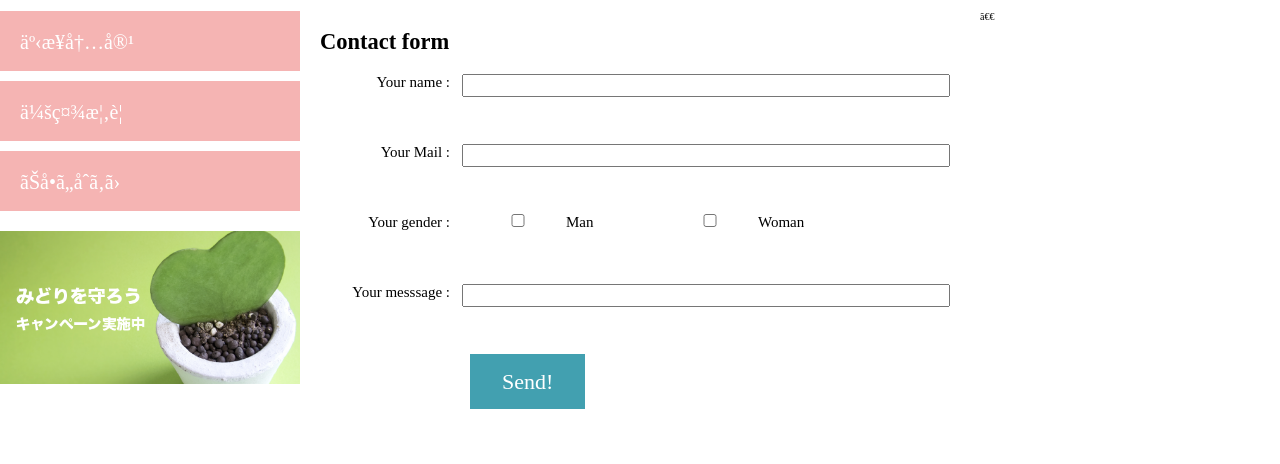
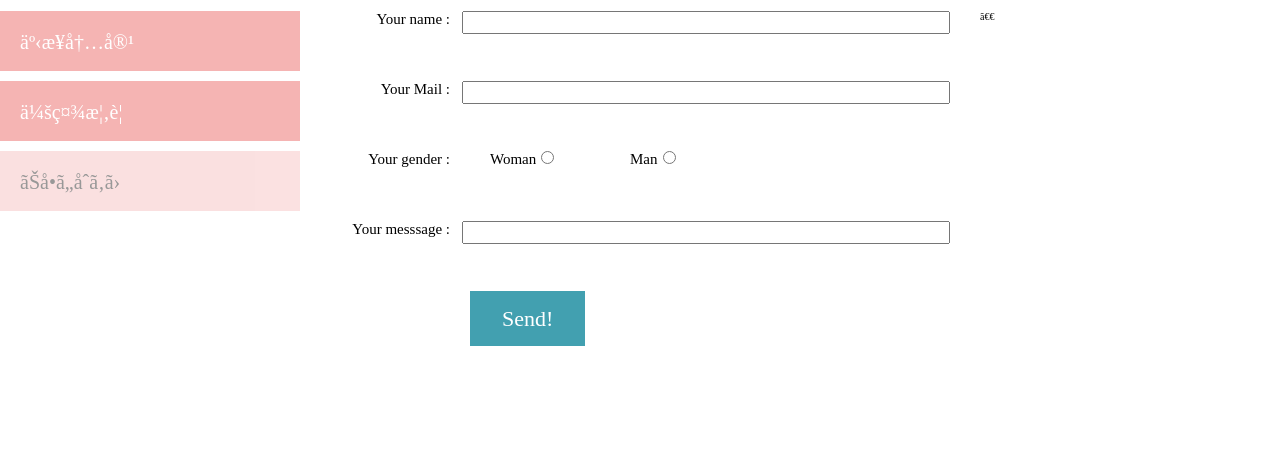
Before and after one commit to pacha2363/diveTaks01, a plain HTML site: page contact.html in a window 1280 px wide. Shown: the part 1012-1476 px from the top of the page. Drawn offline with nearby package versions, Linux system fonts and the light colour scheme.

Commit message:
update commit

```diff
--- a/contact.html
+++ b/contact.html
@@ -28,17 +28,11 @@
           <ul>
             <li><a href="business.html">事業内容</a></li>
             <li><a href="company.html">会社概要</a></li>
-            <li><a href="contact.html">お問い合わせ</a></li>
+            <li class="active"><a href="contact.html">お問い合わせ</a></li>
           </ul>
         </nav> <!-- この行まで追記 -->
-        <p class="banner"> <!-- この行から追記 -->
-          <a href="#">
-            <img src="./images/banner.png">
-          </a>
-        </p> <!-- この行まで追記 -->
       </aside>
       <article class="content">
-        <h2>Contact form</h2>
         <div class="contact-area">
           <form action="">
             <div class="contact-line">
@@ -61,23 +55,16 @@
               <div class="contact-box1">
                 <p>Your gender : </p>
               </div>
-              <div class="contact-box2">
-                <div class="contact-box2-checkbox">
-                  <div class="contact-box2-checkbox-text">
-                    <input type="checkbox">
-                  </div>
-                  <div class="contact-box2-checkbox-text">
-                    <p> Man</p>
-                  </div>
-
+              <div class="contact-box3">
+                <div class="contact-box2-checkbox radio-inline">
+                  <label>Woman
+                    <input type="radio" name="gender" value="Woman"/>
+                  </label>
                 </div>
-                <div class="contact-box2-checkbox">
-                  <div class="contact-box2-checkbox-text">
-                    <input type="checkbox">
-                  </div>
-                  <div class="contact-box2-checkbox-text">
-                    <p> Woman</p>
-                  </div>
+                <div class="contact-box2-checkbox radio-inline">
+                  <label>Man
+                    <input type="radio" name="gender" value="man"/>
+                  </label>
                 </div>
               </div>
             </div>
@@ -97,11 +84,6 @@
               </div>
             </div>
           </form>
-
-
-
-
-
         </div>
       </article>
     </div>
--- a/css/contact.css
+++ b/css/contact.css
@@ -22,20 +22,20 @@
   width: 480px;
   float: left;
 }
+.contact-box3 {
+  width: 400px;
+  float: left;
+}
 .contact-box2 input {
-  width: 100%;
+  width: 480px;
   float: right;
 }
 .contact-box2-checkbox{
-  width: 40%;
+  width: 30%;
   height: auto;
   float: left;
 }
-p.contact-box2-checkbox input.contact-box2-checkbox{
-  margin: auto;
-  float: left;
-  height: 7rem;
-}
+
 .contact-box2-checkbox-text{
   width: 50%;
   float: left;
@@ -67,3 +67,28 @@ p.contact-box2-checkbox input.contact-box2-checkbox{
   font-size: 22px;
   cursor: pointer;
 }
+.contact-box2-checkbox label {
+  RepeatDirection="Horizontal";
+}
+.radio-inline input[type=radio]{position:absolute;margin-top:4px\9;margin-left:5px}
+
+.radio-inline{
+  position:relative;
+  display:inline-block;
+  padding-left:20px;
+  margin-bottom:0;
+  font-weight:400;
+  vertical-align:middle;
+  cursor:pointer
+}
+.side_menu li.active a{
+  font-size:2rem;
+  color: #000;
+  text-decoration: none;
+  display: block;
+  padding: 2rem;
+}
+.side_menu li.active{
+  opacity: 0.4;
+  color: #000;
+}
```
